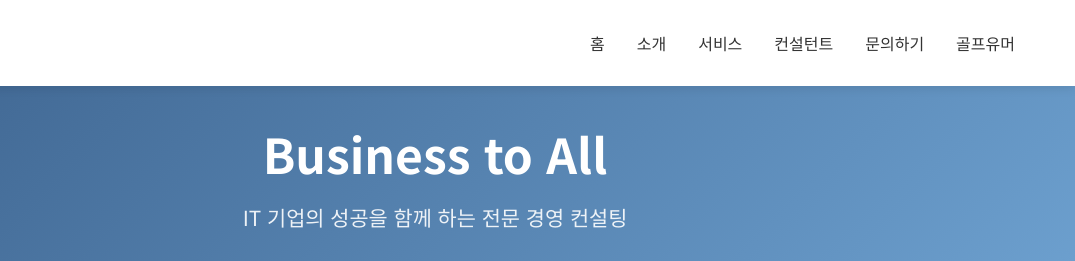
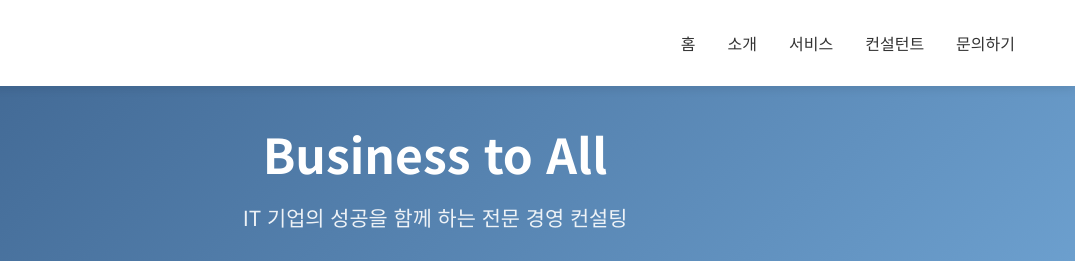
Before and after one commit to daekyuny/biz2a_home, a plain HTML site: page index.html in a window 1280 px wide. Shown: the top 261 px of the page, 205-1280 px from the left. Drawn offline with Linux system fonts and the light colour scheme.

Commit message:
deleted 골프 유머

```diff
--- a/index.html
+++ b/index.html
@@ -31,7 +31,6 @@
                     <li><a href="#services">서비스</a></li>
                     <li><a href="#ceo">컨설턴트</a></li>
                     <li><a href="#contact">문의하기</a></li>
-                    <li><a href="golfjoke/index.html">골프유머</a></li>
                 </ul>
                 <div class="hamburger">
                     <span></span>
```
